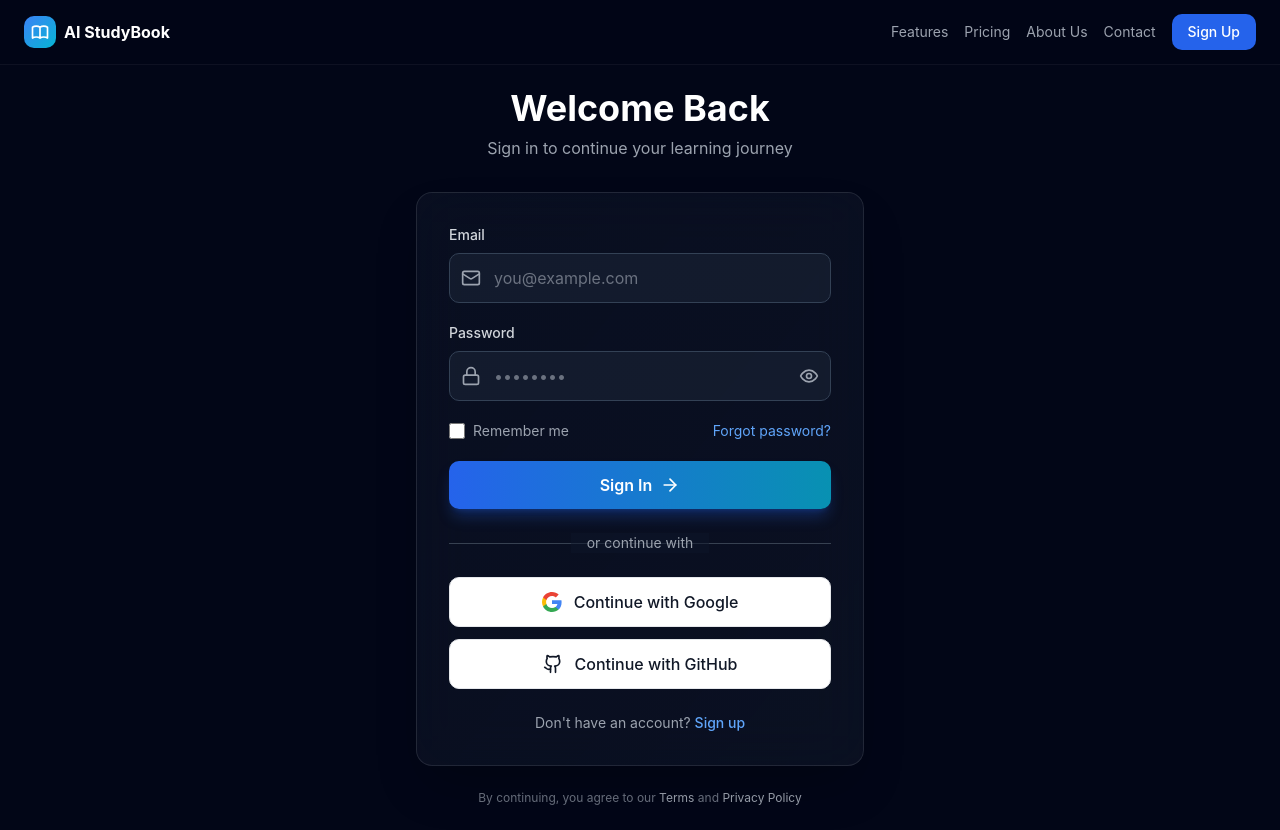
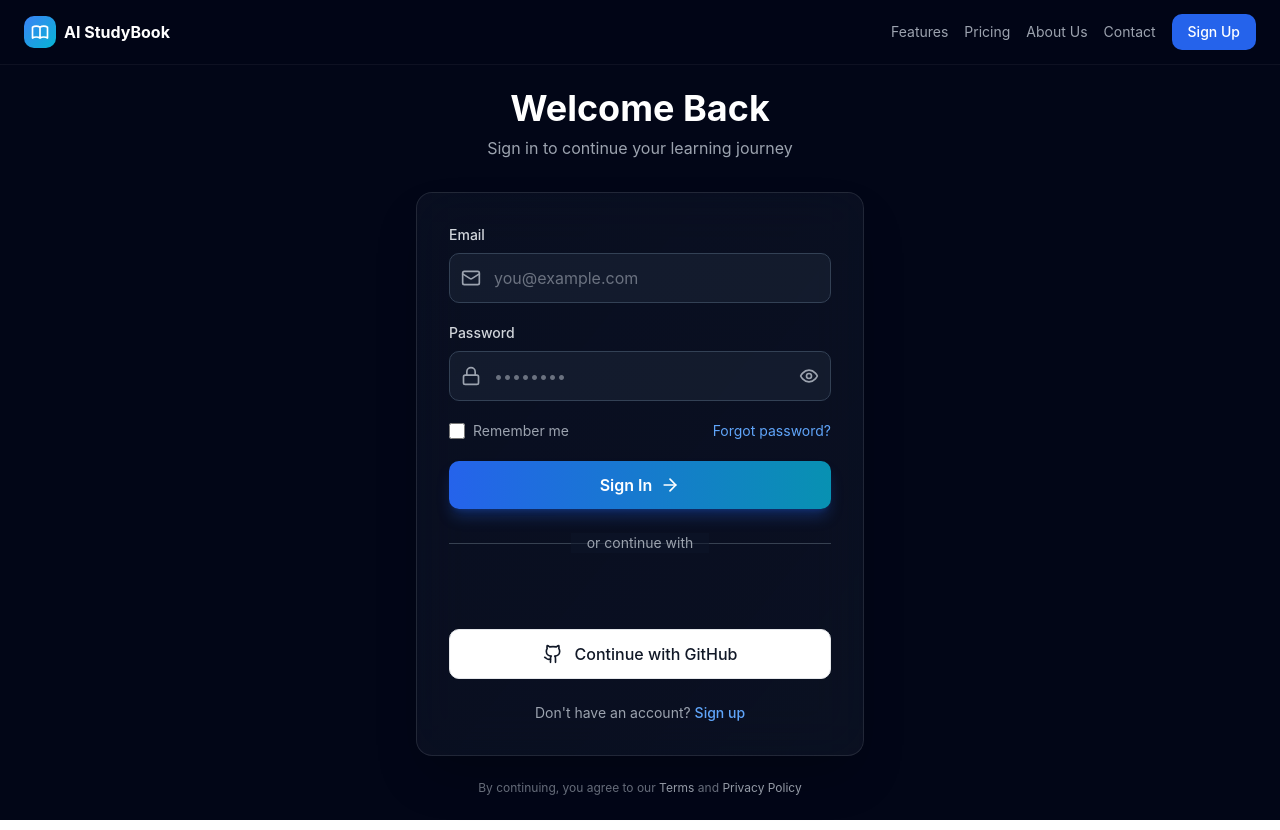
Before and after one commit to Sanat-07/Study.Ai, a React (Vite) app: page /login in a window 1280 px wide. Built offline with nearby package versions, Linux system fonts and the light colour scheme; no server answers.

Commit message:
fix(auth) Fast fix

```diff
--- a/src/pages/auth/LoginPage.tsx
+++ b/src/pages/auth/LoginPage.tsx
@@ -4,7 +4,7 @@ import { Eye, EyeOff, Mail, Lock, ArrowRight, Github } from 'lucide-react';
 import {googleLogin, githubLogin, login} from "@/shared/api/endpoints/auth.api.ts";
 import { setAuthToken } from "@/shared/api/axiosInstance.ts";
 import Cookies from "js-cookie";
-import { useGoogleLogin } from '@react-oauth/google';
+import {GoogleLogin} from '@react-oauth/google';
 import { useEffect } from 'react';
 
 export function LoginPage() {
@@ -25,25 +25,6 @@ export function LoginPage() {
         })
     };
 
-
-    const handleGoogleLogin = useGoogleLogin({
-        onSuccess: async (tokenResponse) => {
-            try {
-                const response = await googleLogin(tokenResponse.access_token);
-                if (response) {
-                    const { accessToken } = response;
-                    setAuthToken(accessToken);
-                    Cookies.set('token', accessToken);
-                    navigate('/dashboard');
-                }
-            } catch (error) {
-                console.error('Google login failed:', error);
-            }
-        },
-        onError: () => {
-            console.error('Google login failed');
-        }
-    });
 
     const handleGithubLogin = () => {
         const clientId = import.meta.env.VITE_GITHUB_CLIENT_ID;
@@ -169,15 +150,27 @@ export function LoginPage() {
                     </div>
 
                     <div className="space-y-3">
-                        <button type="button" onClick={() => handleGoogleLogin()} className="w-full py-3 px-4 bg-white hover:bg-gray-100 text-gray-900 font-medium rounded-lg transition-all duration-300 flex items-center justify-center gap-3 border border-gray-200">
-                            <svg className="w-5 h-5" viewBox="0 0 18 18" fill="none" xmlns="http://www.w3.org/2000/svg">
-                                <path d="M17.64 9.20455C17.64 8.56636 17.5827 7.95273 17.4764 7.36364H9V10.845H13.8436C13.635 11.97 13.0009 12.9232 12.0477 13.5614V15.8195H14.9564C16.6582 14.2527 17.64 11.9455 17.64 9.20455Z" fill="#4285F4" />
-                                <path d="M9 18C11.43 18 13.4673 17.1941 14.9564 15.8195L12.0477 13.5614C11.2418 14.1014 10.2109 14.4205 9 14.4205C6.65591 14.4205 4.67182 12.8373 3.96409 10.71H0.957275V13.0418C2.43818 15.9832 5.48182 18 9 18Z" fill="#34A853" />
-                                <path d="M3.96409 10.71C3.78409 10.17 3.68182 9.59318 3.68182 9C3.68182 8.40682 3.78409 7.83 3.96409 7.29V4.95818H0.957275C0.347727 6.17318 0 7.54773 0 9C0 10.4523 0.347727 11.8268 0.957275 13.0418L3.96409 10.71Z" fill="#FBBC05" />
-                                <path d="M9 3.57955C10.3214 3.57955 11.5077 4.03364 12.4405 4.92545L15.0218 2.34409C13.4632 0.891818 11.4259 0 9 0C5.48182 0 2.43818 2.01682 0.957275 4.95818L3.96409 7.29C4.67182 5.16273 6.65591 3.57955 9 3.57955Z" fill="#EA4335" />
-                            </svg>
-                            Continue with Google
-                        </button>
+                        <div className="w-full flex justify-center mb-3">
+                            <GoogleLogin
+                                onSuccess={async (response) => {
+                                    console.log("Google login success:", response);
+                                    try {
+                                        if (response.credential) {
+                                            const res = await googleLogin(response.credential);  // <-- Now backend receives id_token
+                                            if (res) {
+                                                const { accessToken } = res;
+                                                setAuthToken(accessToken);
+                                                Cookies.set("token", accessToken);
+                                                navigate("/dashboard");
+                                            }
+                                        }
+                                    } catch (err) {
+                                        console.error("Google login failed:", err);
+                                    }
+                                }}
+                                onError={() => console.log("Google login failed")}
+                            />
+                        </div>
                         <button type="button" onClick={handleGithubLogin} className="w-full py-3 px-4 bg-white hover:bg-gray-100 text-gray-900 font-medium rounded-lg transition-all duration-300 flex items-center justify-center gap-3 border border-gray-200">
                             <Github className="w-5 h-5" />
                             Continue with GitHub
```
